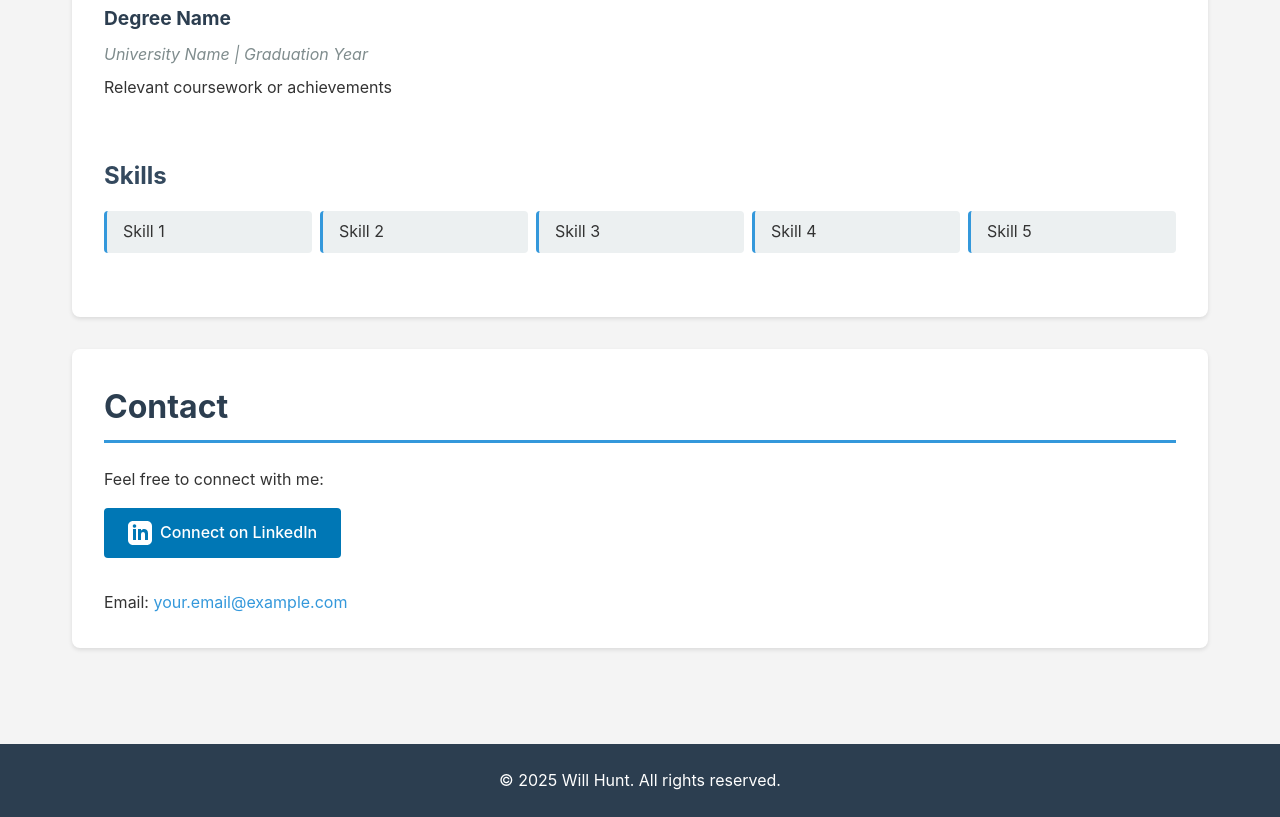
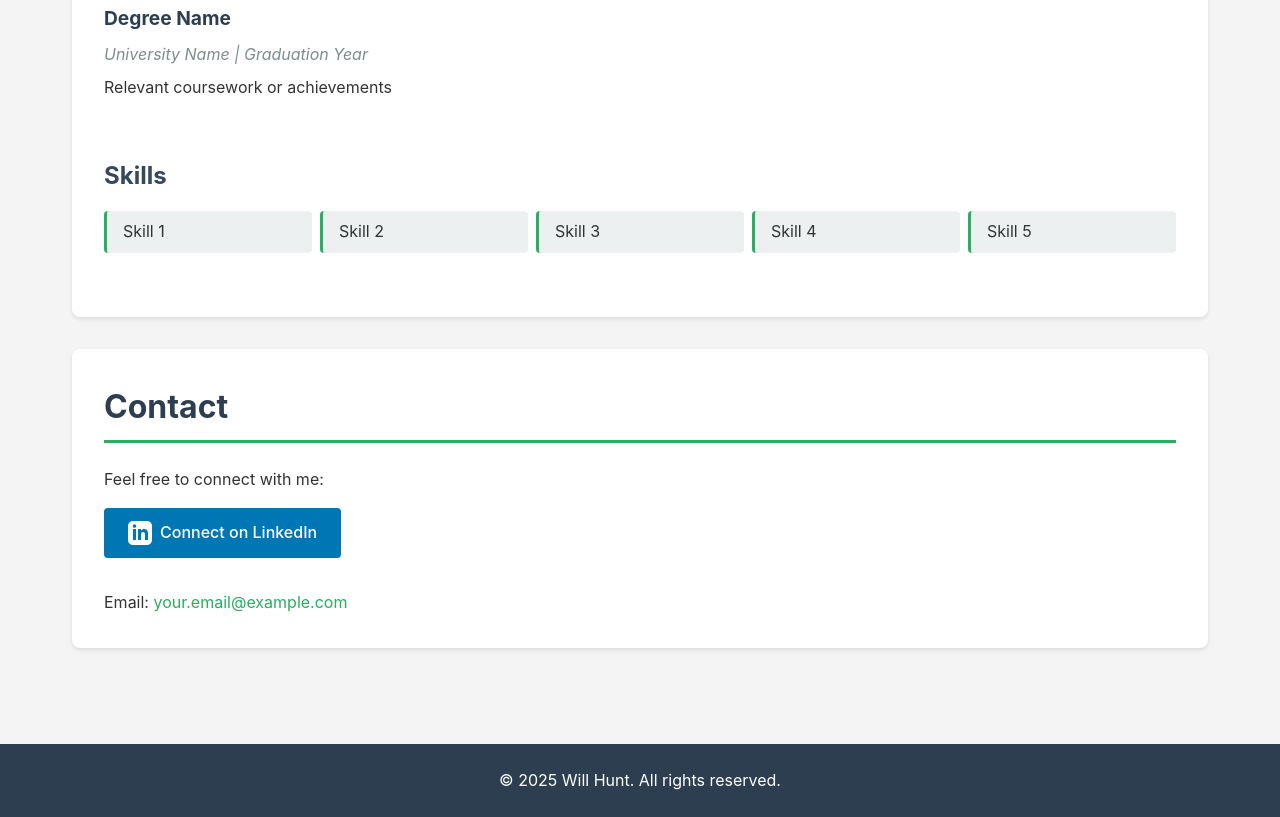
Before and after one commit to willhunt3113/Wills-homepage, a plain HTML site: page index.html in a window 1280 px wide. Shown: the part 1014-1831 px from the top of the page. Drawn offline with Linux system fonts and the light colour scheme.

Commit message:
Change blue accent color to dark green

```diff
--- a/styles.css
+++ b/styles.css
@@ -48,7 +48,7 @@ nav a {
 }
 
 nav a:hover {
-    color: #3498db;
+    color: #27ae60;
 }
 
 main {
@@ -69,7 +69,7 @@ main {
     color: #2c3e50;
     margin-bottom: 1.5rem;
     font-size: 2rem;
-    border-bottom: 3px solid #3498db;
+    border-bottom: 3px solid #27ae60;
     padding-bottom: 0.5rem;
 }
 
@@ -125,7 +125,7 @@ main {
     background: #ecf0f1;
     padding: 0.5rem 1rem;
     border-radius: 4px;
-    border-left: 3px solid #3498db;
+    border-left: 3px solid #27ae60;
 }
 
 .contact-links {
@@ -155,7 +155,7 @@ main {
 }
 
 .email a {
-    color: #3498db;
+    color: #27ae60;
     text-decoration: none;
 }
 
```
